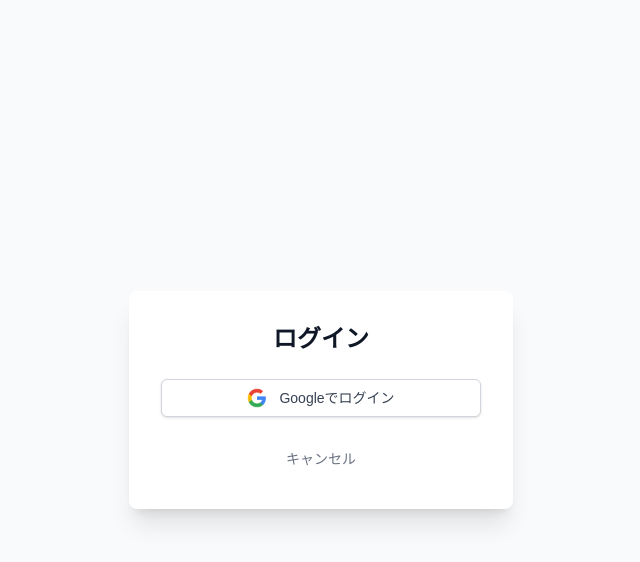
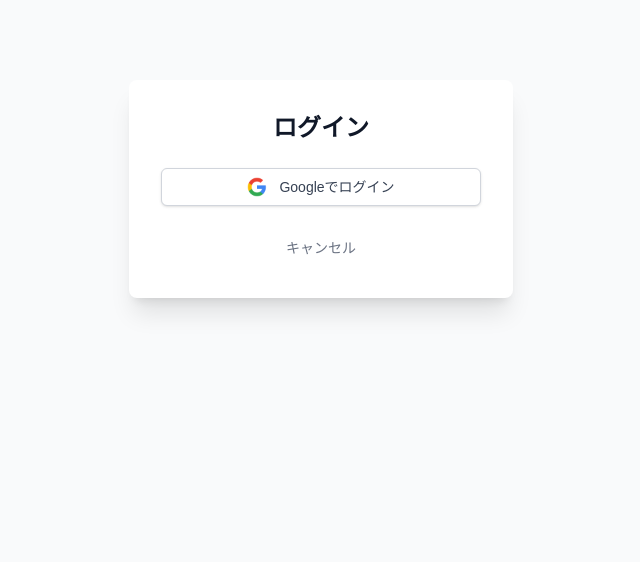
Before and after one commit to fujioka8700/nextapp01, a Next.js app in the folder src/: page /login in a window 1280 px wide. Shown: the top 562 px of the page, without its empty margins (319-959 px from the left). Built offline with nearby package versions, Linux system fonts and the light colour scheme.

Commit message:
refactored a login page.

```diff
--- a/src/app/login/page.tsx
+++ b/src/app/login/page.tsx
@@ -1,18 +1,15 @@
-// src/app/login/page.tsx
+'use client';
 
-"use client" // クライアントコンポーネントとして実行
-
-import { signIn } from "next-auth/react"
-import Link from 'next/link';
-import { useRouter } from 'next/navigation'; // キャンセルボタンにLinkの代わりにrouterを使用する場合
+import { signIn } from 'next-auth/react';
+import { useRouter } from 'next/navigation';
 import Image from 'next/image';
+import React from 'react';
 
 const LoginPage: React.FC = () => {
   const router = useRouter();
 
   // Google認証を開始するハンドラー
   const handleGoogleSignIn = () => {
-        // 'google'プロバイダーで認証を開始し、成功したらトップページ ('/') へリダイレクト
     signIn('google', { callbackUrl: '/' });
   };
 
@@ -22,9 +19,9 @@ const LoginPage: React.FC = () => {
   };
 
   return (
-        <div className="flex items-center justify-center min-h-screen bg-gray-50">
-            <div className="w-full max-w-sm p-8 space-y-6 bg-white rounded-lg shadow-xl">
-
+    // ⬇️ 修正箇所: 垂直方向の中央揃え (items-center) を削除し、上部にパディング (pt-20) を追加
+    <div className="flex justify-center min-h-screen bg-gray-50 pt-20">
+      <div className="w-full max-w-sm p-8 space-y-6 bg-white rounded-lg shadow-xl h-fit">
         <h2 className="text-2xl font-bold text-center text-gray-900">
           ログイン
         </h2>
@@ -35,7 +32,7 @@ const LoginPage: React.FC = () => {
           className="w-full flex items-center justify-center px-4 py-2 border border-gray-300 rounded-md shadow-sm text-sm font-medium text-gray-700 bg-white hover:bg-gray-50 transition duration-150"
         >
           <Image
-                        src="/Google__G__logo.svg.png" // Googleのロゴ画像のパス
+            src="/Google__G__logo.svg.png"
             alt="Google Logo"
             width={20}
             height={20}
@@ -44,24 +41,13 @@ const LoginPage: React.FC = () => {
           Googleでログイン
         </button>
 
-                {/* キャンセルボタン (router.pushを使用) */}
+        {/* キャンセルボタン */}
         <button
           onClick={handleCancel}
           className="w-full px-4 py-2 text-sm font-medium text-gray-500 hover:text-gray-700 transition duration-150"
         >
           キャンセル
         </button>
-
-                {/* Linkコンポーネントでキャンセルを実装する別の方法 */}
-                {/*
-                <Link
-                    href="/"
-                    className="block w-full text-center px-4 py-2 text-sm font-medium text-gray-500 hover:text-gray-700 transition duration-150"
-                >
-                    キャンセル
-                </Link>
-                */}
-
       </div>
     </div>
   );
```
Lines whose indentation alone changed are shown as unchanged.
